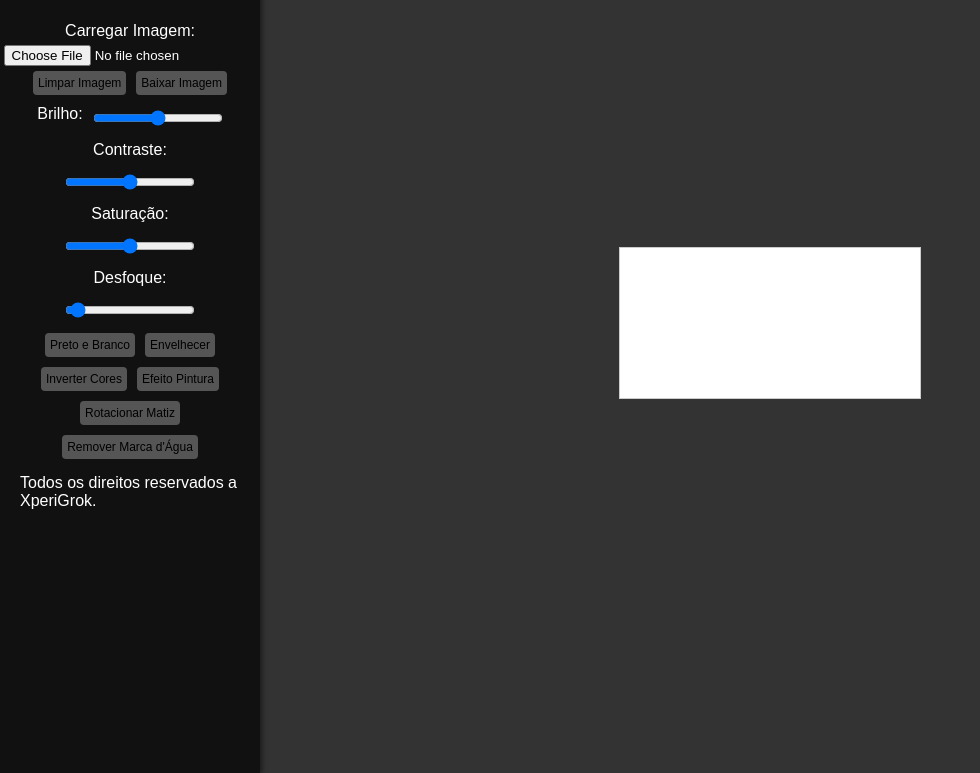
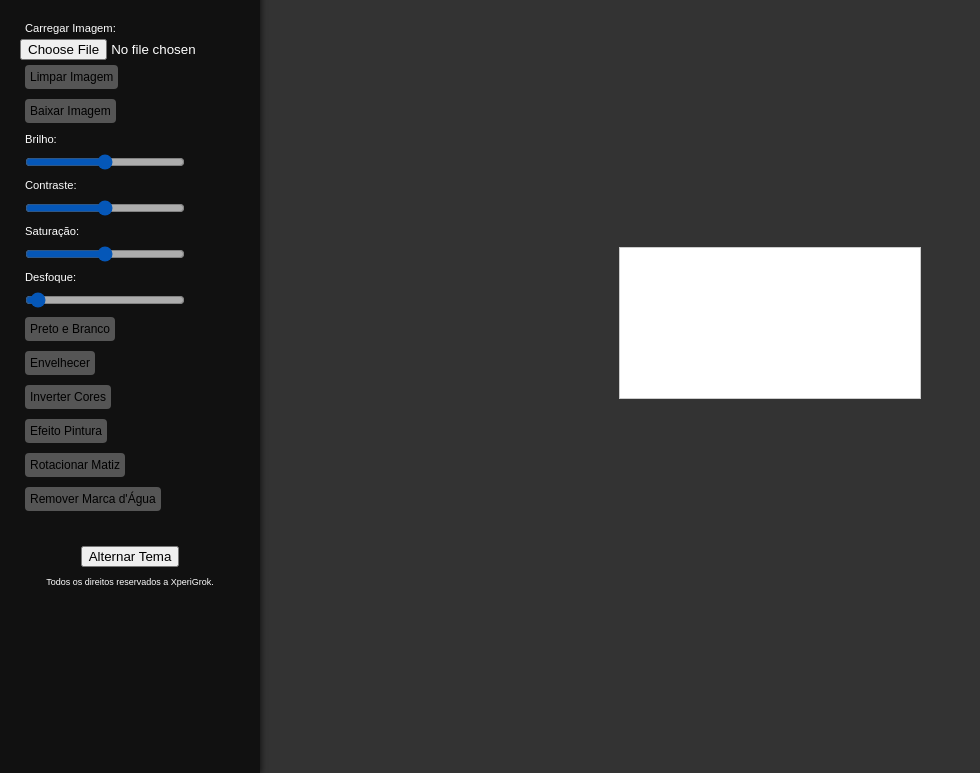
Before and after one commit to rtoram/xperiefeeffect, a plain HTML site: page index.html in a window 1280 px wide. Shown: the part 67-840 px from the top of the page, without its empty margins (0-980 px from the left). Drawn offline with Linux system fonts and the light colour scheme.

Commit message:
Update index.html

```diff
--- a/index.html
+++ b/index.html
@@ -5,17 +5,39 @@
     <meta name="viewport" content="width=device-width, initial-scale=1.0">
     <title>XperiEffect</title>
     <style>
+        :root {
+            --background-color: #333;
+            --text-color: #fff;
+            --sidebar-color: #111;
+            --canvas-background: #fff;
+            --button-background: #555;
+            --button-hover-background: #777;
+            --button-text-color: #000;
+        }
+
+        .light-theme {
+            --background-color: #fff;
+            --text-color: #000;
+            --sidebar-color: #eee;
+            --canvas-background: #ccc;
+            --button-background: #ddd;
+            --button-hover-background: #bbb;
+            --button-text-color: #000;
+        }
+
         body {
             font-family: Arial, sans-serif;
-            background-color: #333;
-            color: #fff;
+            background-color: var(--background-color);
+            color: var(--text-color);
             margin: 0;
             display: flex;
             height: 100vh;
+            transition: background-color 0.3s, color 0.3s;
         }
 
         .sidebar {
-            background-color: #111;
+            background-color: var(--sidebar-color);
+            color: var(--text-color);
             width: 220px;
             height: 100%;
             display: flex;
@@ -42,7 +64,7 @@
 
         canvas {
             border: 1px solid #ccc;
-            background-color: #fff;
+            background-color: var(--canvas-background);
             max-width: 600px;
             max-height: 400px;
             margin-bottom: 20px;
@@ -50,20 +72,22 @@
 
         .controls {
             display: flex;
-            flex-wrap: wrap;
-            justify-content: center;
+            flex-direction: column;
+            align-items: flex-start;
             width: 100%;
             margin-bottom: 10px;
         }
 
         .controls label {
             margin: 5px;
+            font-size: 70%;
         }
 
         .controls button, .controls input[type="range"] {
             margin: 5px;
             padding: 5px;
-            background-color: #555;
+            background-color: var(--button-background);
+            color: var(--button-text-color);
             border: none;
             border-radius: 4px;
             cursor: pointer;
@@ -71,22 +95,37 @@
         }
 
         .controls input[type="range"] {
-            width: 120px;
+            width: 150px;
+            height: 4px;
+            background: #ddd;
+            outline: none;
+            opacity: 0.7;
+            transition: opacity 0.2s;
+        }
+
+        .controls input[type="range"]::-webkit-slider-thumb {
+            width: 15px;
+            height: 15px;
+            background: var(--button-background);
+            cursor: pointer;
+            border-radius: 50%;
         }
 
         .controls button:hover, .controls input[type="range"]:hover {
-            background-color: #777;
+            background-color: var(--button-hover-background);
         }
 
-        footer {
+        .theme-toggle {
+            margin-top: 20px;
+        }
+
+        .footer {
             width: 100%;
             text-align: center;
             padding: 10px;
-            font-size: 10px;
-            color: #fff;
-            background-color: #111;
-            position: absolute;
-            bottom: 0;
+            font-size: 9px;
+            color: var(--text-color);
+            background-color: var(--sidebar-color);
         }
     </style>
 </head>
@@ -112,6 +151,9 @@
             <button onclick="applyPaintEffect()">Efeito Pintura</button>
             <button onclick="applyHueRotate()">Rotacionar Matiz</button>
             <button onclick="removeWatermark()">Remover Marca d'Água</button>
+        </div>
+        <div class="theme-toggle">
+            <button onclick="toggleTheme()">Alternar Tema</button>
         </div>
         <div class="footer">Todos os direitos reservados a XperiGrok.</div>
     </div>
@@ -211,6 +253,10 @@
         function removeWatermark() {
             alert("Função de remover marca d'água ainda não implementada.");
         }
+
+        function toggleTheme() {
+            document.body.classList.toggle('light-theme');
+        }
     </script>
 </body>
 </html>
```
